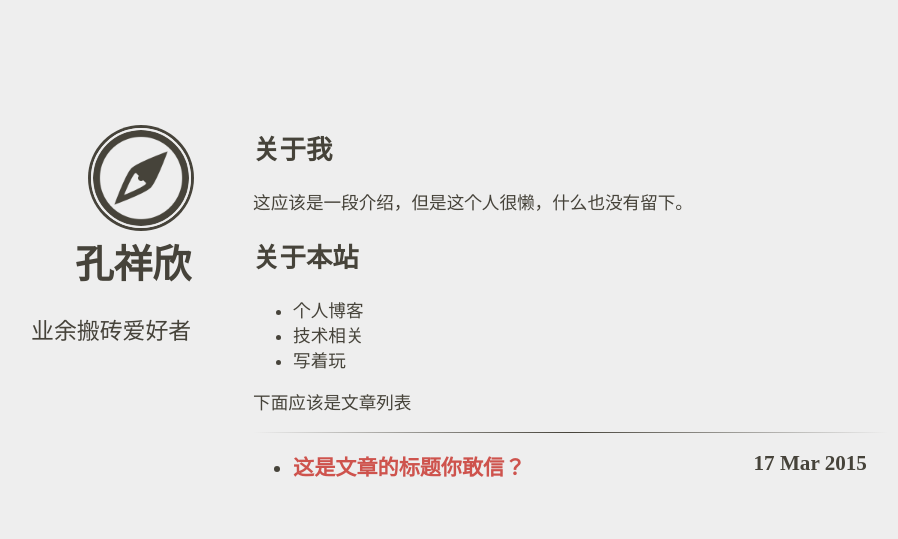
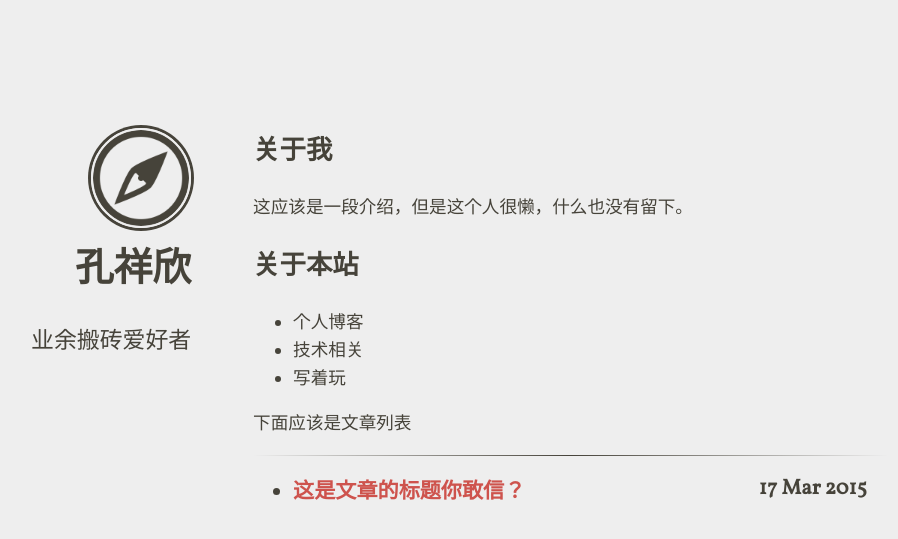
Before and after one commit to kfirst/kfirst.github.io, a Jekyll site: the page built from index.html, in a window 1280 px wide. Shown: the top 539 px of the page, without its empty margins (264-1162 px from the left). Built offline with Jekyll 4.4.1, drawn with Linux system fonts in a browser that asks for light colours; some web fonts are replaced; comment, search, counter and statistics services are not loaded.

Commit message:
MODIFY: 调整字体，添加首页热门评论

```diff
--- a/_includes/head.html
+++ b/_includes/head.html
@@ -8,6 +8,7 @@
 
     <link rel="stylesheet" href="{{ site.baseurl }}/assets/normalize.css">
     <link rel="stylesheet" href="{{ site.baseurl }}/assets/main.css">
+    <link type="text/css" rel="stylesheet" href="http://fonts.googleapis.com/css?family=Vollkorn">
 
     <link rel="canonical" href="{{ site.url }}{{ page.url }}">
 
--- a/assets/main.scss
+++ b/assets/main.scss
@@ -5,15 +5,8 @@
 $anchor-text-color: #CE534D;
 $background-color: #EEEEEE;
 
-@font-face {
-  font-family: 'Vollkorn';
-  font-style: normal;
-  font-weight: 400;
-  src: local('Vollkorn Regular'), local('Vollkorn-Regular'), url(http://fonts.gstatic.com/s/vollkorn/v6/idGKtgpe38okB6bfeHMsLHYhjbSpvc47ee6xR_80Hnw.woff2) format('woff2'), url(http://fonts.gstatic.com/s/vollkorn/v6/BCFBp4rt5gxxFrX6F12DKnYhjbSpvc47ee6xR_80Hnw.woff) format('woff');
-}
-
 body {
-  font-family: 'Vollkorn', serif;
+  font-family: 'Vollkorn', Georgia, serif;
   font-size: 1.1em;
   color: $text-color;
   background-color: $background-color;
--- a/index.html
+++ b/index.html
@@ -21,6 +21,25 @@
         {% if site.compass.tagline %}
         <div class="tagline-container"><p>{{ site.compass.tagline }}</p></div>
         {% endif %}
+
+        <!-- 多说最新评论 start -->
+        <div class="ds-recent-comments" data-num-items="5" data-show-avatars="1" data-show-time="1" data-show-title="1"
+             data-show-admin="1" data-excerpt-length="70"></div>
+        <!-- 多说最新评论 end -->
+        <!-- 多说公共JS代码 start (一个网页只需插入一次) -->
+        <script type="text/javascript">
+            var duoshuoQuery = {short_name: "kfirst"};
+            (function () {
+                var ds = document.createElement('script');
+                ds.type = 'text/javascript';
+                ds.async = true;
+                ds.src = (document.location.protocol == 'https:' ? 'https:' : 'http:') + '//static.duoshuo.com/embed.js';
+                ds.charset = 'UTF-8';
+                (document.getElementsByTagName('head')[0]
+                || document.getElementsByTagName('body')[0]).appendChild(ds);
+            })();
+        </script>
+        <!-- 多说公共JS代码 end -->
     </header>
     <main>
         <div class="content">
```
